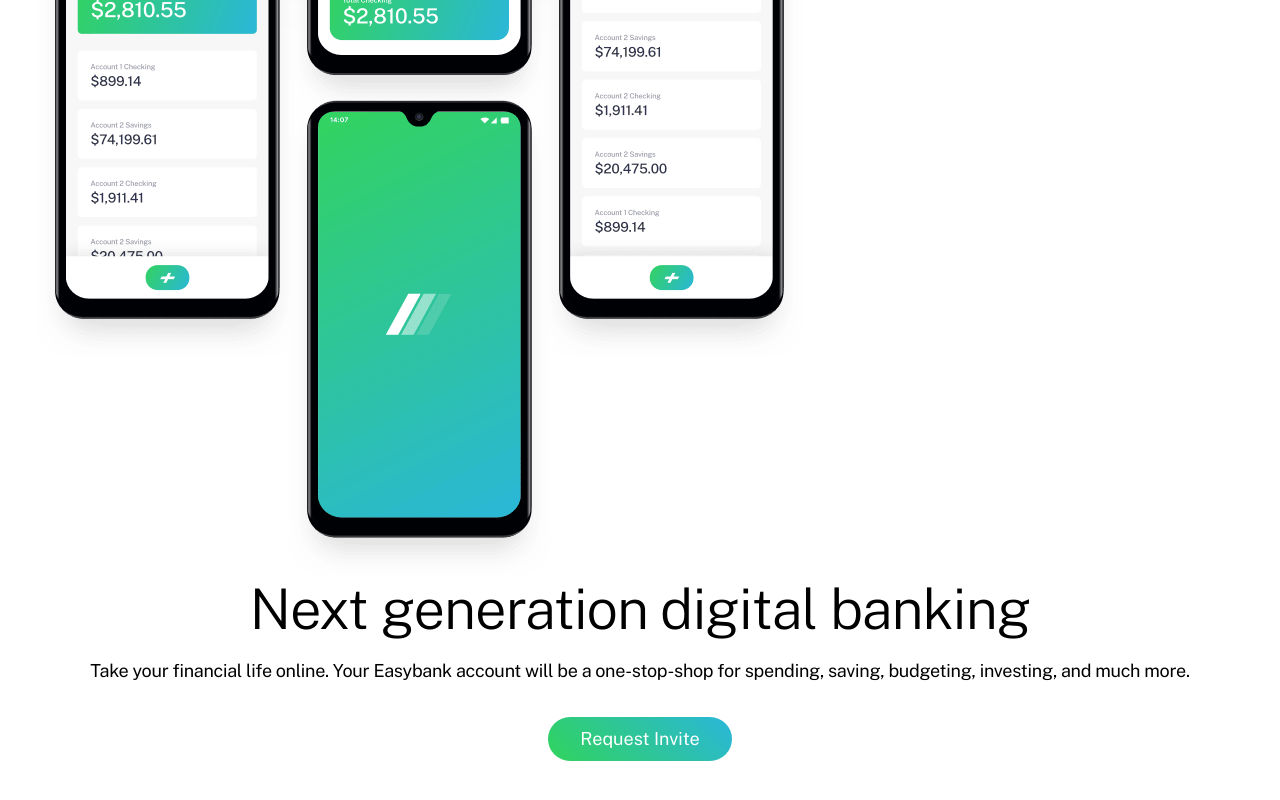
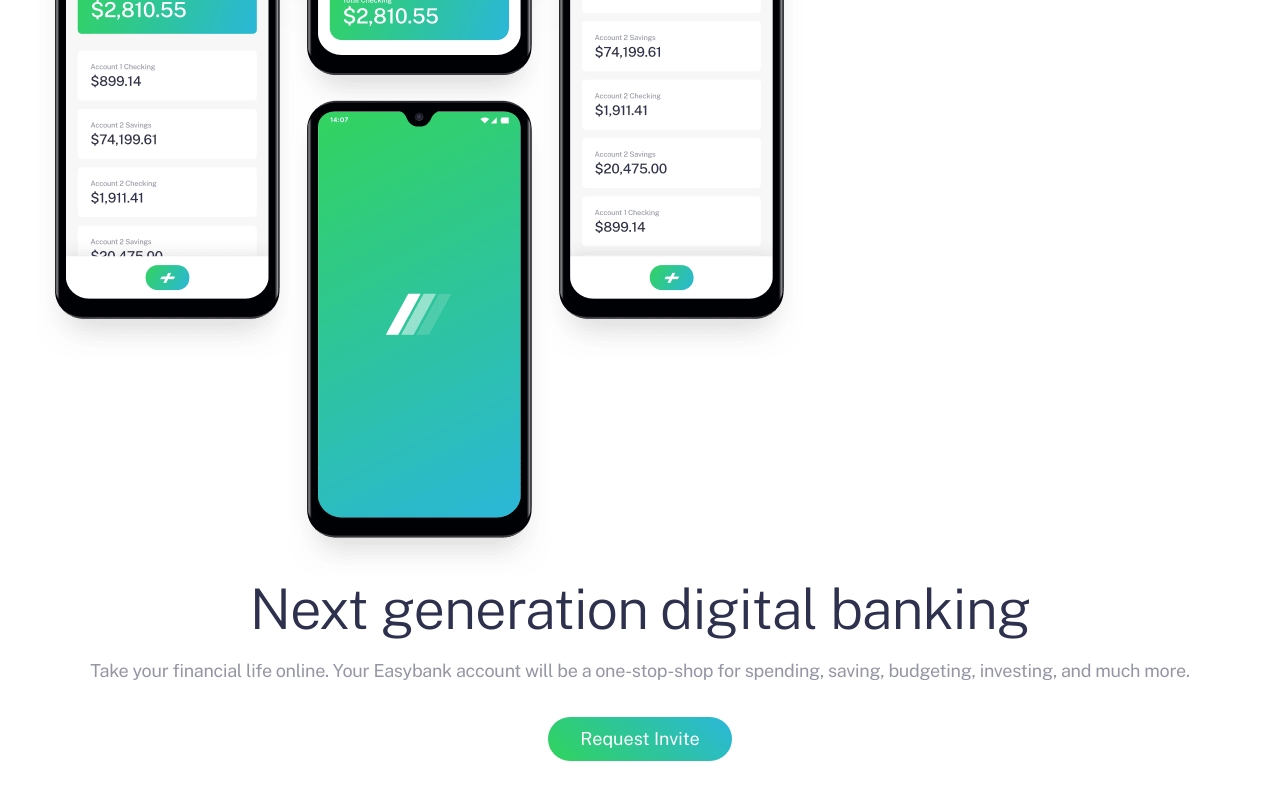
Before and after one commit to simonhernandez/easybank, a React (Create React App) app: page / in a window 1280 px wide. Shown: the part 362-1162 px from the top of the page. Built offline with nearby package versions, Linux system fonts and the light colour scheme.

Commit message:
fix: heading and body text color

```diff
--- a/src/styles/base/_typography.scss
+++ b/src/styles/base/_typography.scss
@@ -77,11 +77,13 @@
     font-size: var(--fs-body);
     line-height: var(--lh-body);
     letter-spacing: var(--ls-body);
+    color: var(--color-text-body);
 }
 
 .heading{
     font-family: var(--ff-primary);
     font-weight: var(--fw-light);
+    color: var(--color-text-heading);
 
     &--1{
         font-size: var(--fs-h1);
```
